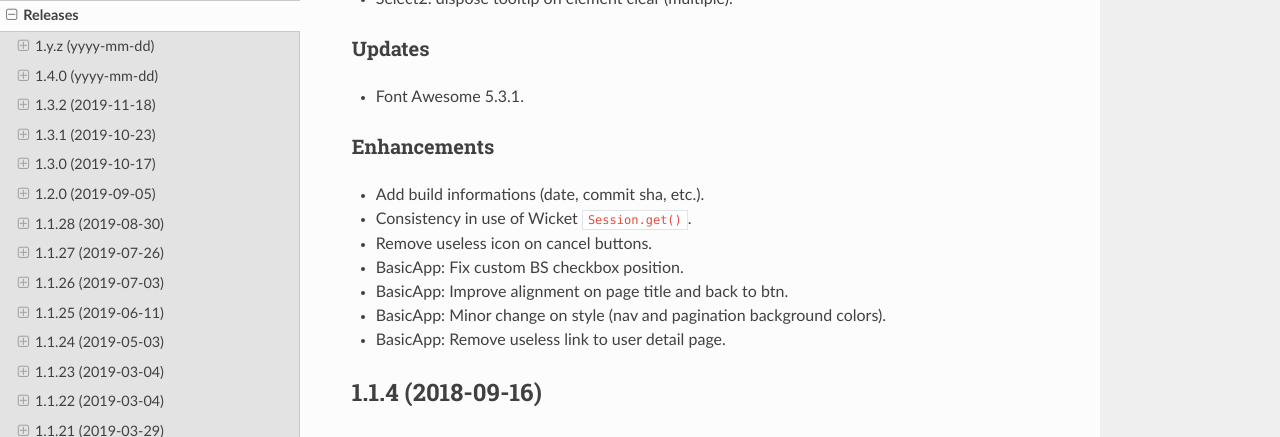
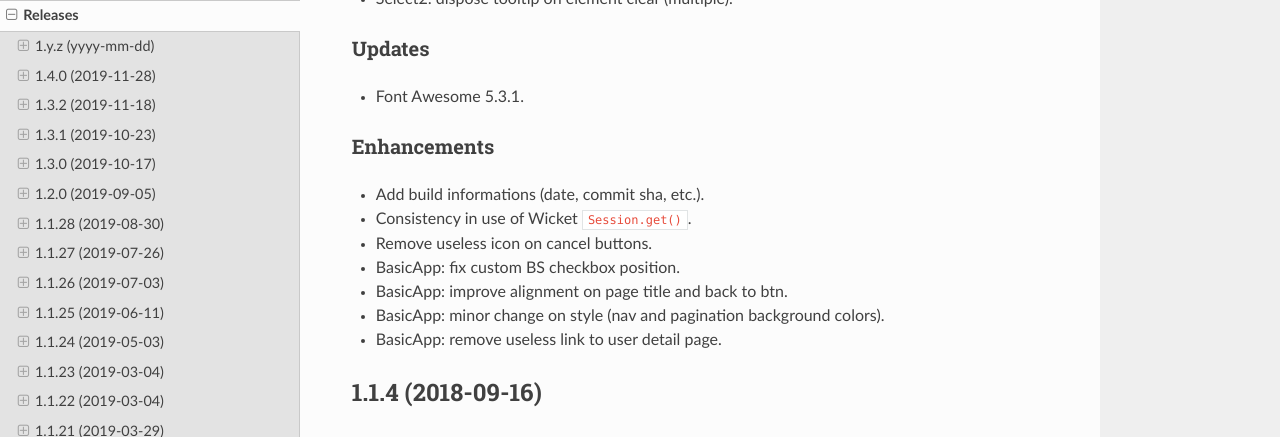
Before and after one commit to igloo-project/igloo-doc, a Sphinx documentation site: the page built from source/release-notes/releases.rst, in a window 1280 px wide and 900 px high, scrolled down 15326 px. Shown: the top 437 px of the window. Built offline with Sphinx 7.4.7 and the Read the Docs theme 2.0.0, drawn with Linux system fonts in a browser that asks for light colours; some of the changed text lies outside the part shown.

Commit message:
1.4.0: update release notes

```diff
--- a/source/release-notes/releases.rst
+++ b/source/release-notes/releases.rst
@@ -18,7 +18,7 @@ Highlights
 
 .. _v1.4.0:
 
-1.4.0 (yyyy-mm-dd)
+1.4.0 (2019-11-28)
 ##################
 
 Breaking changes
@@ -236,7 +236,7 @@ Bugfixes
 Highlights
 **********
 
-* BasicApp: Update basic and advanced layouts + consistency.
+* BasicApp: update basic and advanced layouts + consistency.
   Revamp sidebar (style and positioning) in advanced layout.
 * Add build tool **Autoprefixer**: css prefixes like ``-webkit-``, ``-moz-``,
   ``-ms-``, ``-o-``, etc. are automatically added if needed.
@@ -407,9 +407,9 @@ Breaking changes
   * Remove ``*Simple*ReferenceData*`` classes and references.
   * Rename ``*Localized*GenericReferenceData*`` classes and references to
     ``*GenericReferenceData*``
-  * BasicApp: Rename ``*LocalizedReferenceData*`` classes and references to
+  * BasicApp: rename ``*LocalizedReferenceData*`` classes and references to
     ``*ReferenceData*``.
-  * BasicApp: Rename ``*Simple*ReferenceData*`` classes and references to
+  * BasicApp: rename ``*Simple*ReferenceData*`` classes and references to
     ``*Basic*ReferenceData*``.
 
 Enhancements
@@ -437,9 +437,9 @@ Updates
 Bugfixes
 ********
 
-* BasicApp: Fix ``UserPasswordValidator`` to check the username rule. It now
+* BasicApp: fix ``UserPasswordValidator`` to check the username rule. It now
   has to be added to a ``ModelValidatingForm`` instead of a ``Form``.
-* BasicApp: Fix email check on password reset page.
+* BasicApp: fix email check on password reset page.
 
 Enhancements
 ************
@@ -821,10 +821,10 @@ Enhancements
 * Add build informations (date, commit sha, etc.).
 * Consistency in use of Wicket ``Session.get()``.
 * Remove useless icon on cancel buttons.
-* BasicApp: Fix custom BS checkbox position.
-* BasicApp: Improve alignment on page title and back to btn.
-* BasicApp: Minor change on style (nav and pagination background colors).
-* BasicApp: Remove useless link to user detail page.
+* BasicApp: fix custom BS checkbox position.
+* BasicApp: improve alignment on page title and back to btn.
+* BasicApp: minor change on style (nav and pagination background colors).
+* BasicApp: remove useless link to user detail page.
 
 .. _v1.1.4:
 
```
Also changed, not shown: other parts of source/release-notes/releases.rst (+2 -2 lines).
